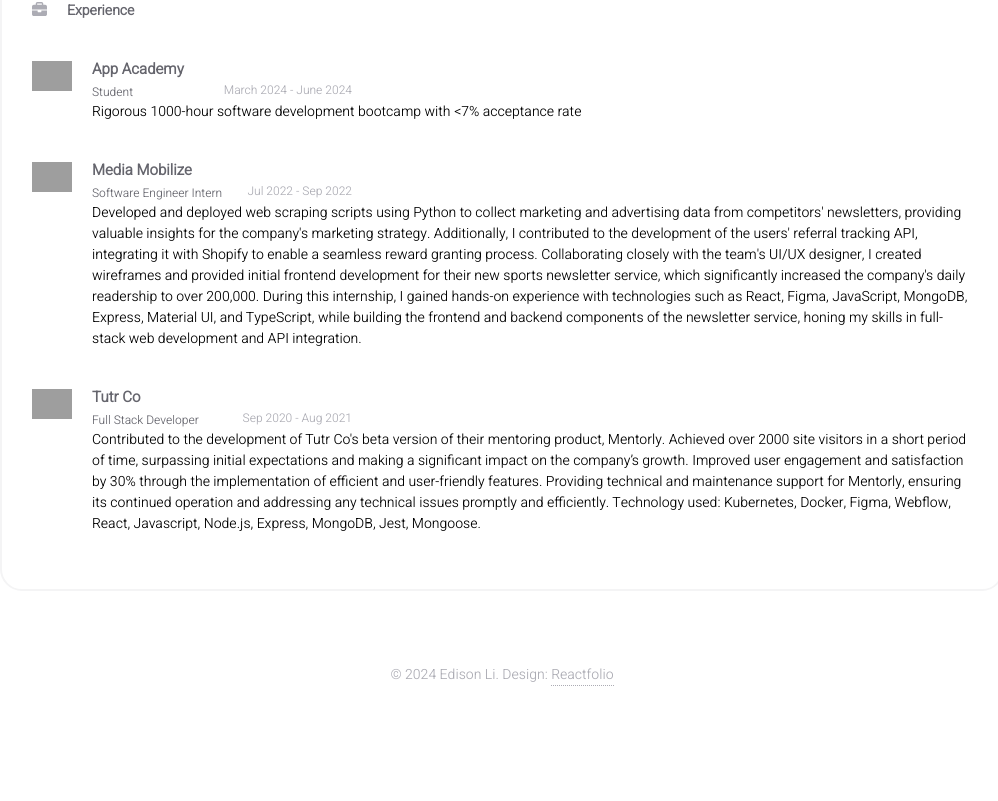
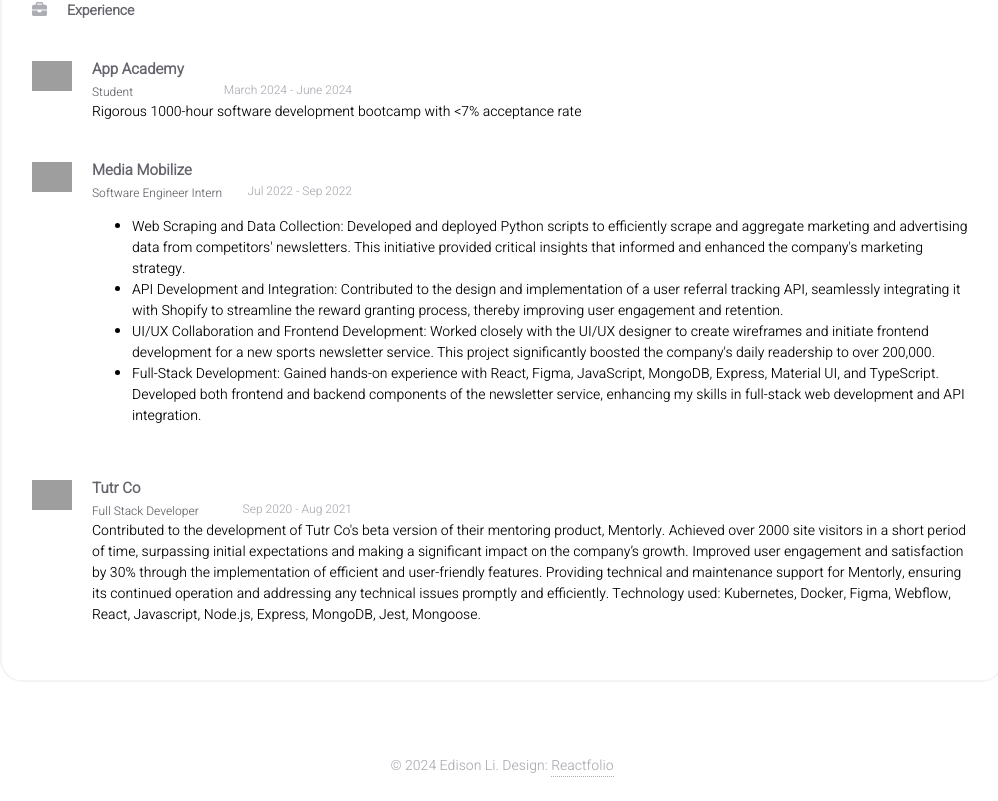
Before and after one commit to edison4354/portfolio, a React (Create React App) app: page / in a window 1280 px wide. Shown: the part 1339-2140 px from the top of the page, without its empty margins (138-1136 px from the left). Before the commit the page ends 2049 px from the top, so only its background shows below. Built offline with nearby package versions, Linux system fonts and the light colour scheme; grey boxes are pictures that could not be loaded.

Commit message:
Update Job Description

```diff
--- a/src/components/homepage/works.jsx
+++ b/src/components/homepage/works.jsx
@@ -44,11 +44,20 @@
 								<div className="work-duration">Jul 2022 - Sep 2022</div>
 							</div>
 							<div className="work-description">
-								Developed and deployed web scraping scripts using Python to collect marketing and advertising data from competitors' newsletters, providing valuable insights for the company's marketing strategy.
-								Additionally, I contributed to the development of the users' referral tracking API, integrating it with Shopify to enable a seamless reward granting process. Collaborating closely with the team's
-								UI/UX designer, I created wireframes and provided initial frontend development for their new sports newsletter service, which significantly increased the company's daily readership to over 200,000.
-								During this internship, I gained hands-on experience with technologies such as React, Figma, JavaScript, MongoDB, Express, Material UI, and TypeScript, while building the frontend and backend components
-								of the newsletter service, honing my skills in full-stack web development and API integration.
+								<ul>
+									<li>
+										Web Scraping and Data Collection: Developed and deployed Python scripts to efficiently scrape and aggregate marketing and advertising data from competitors' newsletters. This initiative provided critical insights that informed and enhanced the company's marketing strategy.
+									</li>
+									<li>
+										API Development and Integration: Contributed to the design and implementation of a user referral tracking API, seamlessly integrating it with Shopify to streamline the reward granting process, thereby improving user engagement and retention.
+									</li>
+									<li>
+										UI/UX Collaboration and Frontend Development: Worked closely with the UI/UX designer to create wireframes and initiate frontend development for a new sports newsletter service. This project significantly boosted the company's daily readership to over 200,000.
+									</li>
+									<li>
+										Full-Stack Development: Gained hands-on experience with React, Figma, JavaScript, MongoDB, Express, Material UI, and TypeScript. Developed both frontend and backend components of the newsletter service, enhancing my skills in full-stack web development and API integration.
+									</li>
+								</ul>
 							</div>
 						</div>
 
```
